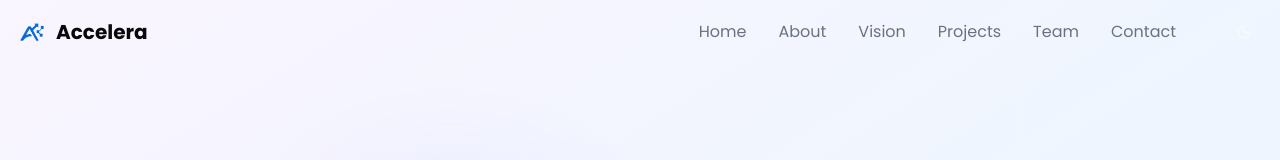
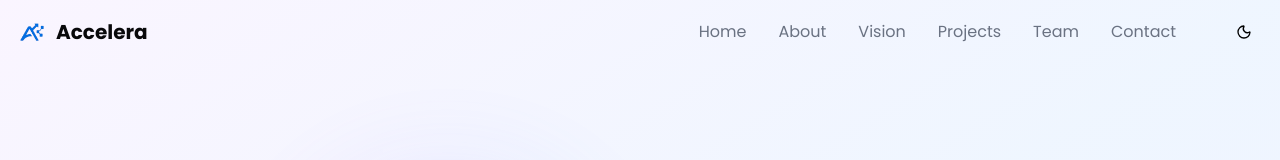
Before and after one commit to MuhammadFirgan/accelera, a Next.js app: page / in a window 1280 px wide. Shown: the top 160 px of the page. Built offline with nearby package versions, Linux system fonts and the light colour scheme.

Commit message:
fix : fixed bug in dark light toggle

```diff
--- a/components/shared/Navbar.tsx
+++ b/components/shared/Navbar.tsx
@@ -86,7 +86,7 @@ export function Navbar() {
               onClick={() => setTheme(theme === 'dark' ? 'light' : 'dark')}
               className="ml-4 p-2 bg-transparent"
             >
-              {theme === 'dark' ? <Sun className="h-5 w-5 text-black dark:text-white" /> : <Moon className="h-5 w-5" />}
+              {theme === 'dark' ? <Sun className="h-5 w-5 text-black dark:text-white hover:text-white dark:hover:text-black" /> : <Moon className="h-5 w-5 text-black dark:text-white hover:text-white dark:hover:text-black" />}
             </Button>
           </div>
 
```
